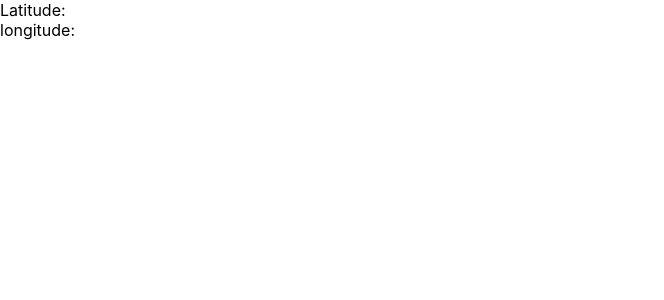
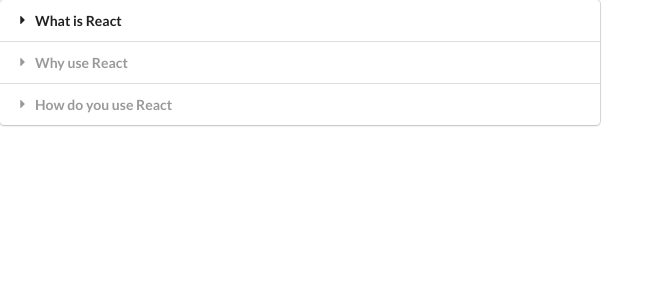
Before and after one commit to Denver44/Styled-Component-V5-tutorial, a React (Create React App) app: page / in a window 1280 px wide. Shown: the top 300 px of the page, without its empty margins (0-664 px from the left). Built offline with nearby package versions, Linux system fonts and the light colour scheme; no server answers.

Commit message:
Accordion project completed

```diff
--- a/public/index.html
+++ b/public/index.html
@@ -12,6 +12,10 @@
     <link rel="apple-touch-icon" href="%PUBLIC_URL%/logo192.png" />
 
     <link rel="manifest" href="%PUBLIC_URL%/manifest.json" />
+    <link
+      rel="stylesheet"
+      href="https://cdnjs.cloudflare.com/ajax/libs/semantic-ui/2.4.1/semantic.min.css"
+    />
 
     <title>React Tutorial</title>
   </head>
--- /dev/null
+++ b/src/Components/Tutorial/19Project/1Accordian/App.jsx
@@ -0,0 +1,27 @@
+import React from "react";
+import Accordion from "./components/Accordion";
+
+const items = [
+  {
+    title: "What is React",
+    desc: "React is a Front end Javascript Library",
+  },
+  {
+    title: "Why use React",
+    desc: "React is a most popular library in Engineers",
+  },
+  {
+    title: "How do you use React",
+    desc: "You use React by Creating components",
+  },
+];
+
+function App() {
+  return (
+    <div>
+      <Accordion items={items} />
+    </div>
+  );
+}
+
+export default App;
--- /dev/null
+++ b/src/Components/Tutorial/19Project/1Accordian/components/Accordion.jsx
@@ -0,0 +1,28 @@
+import React, { useState } from "react";
+
+function Accordion({ items }) {
+  const [activeIndex, setActiveIndex] = useState(null);
+
+  const onTitleClicked = (index) => {
+    setActiveIndex(index);
+  };
+
+  const renderedItems = items.map((item, index) => {
+    const active = index === activeIndex ? "active" : "";
+    return (
+      <React.Fragment key={item.title}>
+        <div
+          className={`title ${active}`}
+          onClick={() => onTitleClicked(index)}
+        >
+          <i className="dropdown icon" />
+          {item.title}
+        </div>
+        <div className={`content ${active}`}>{<p>{item.desc}</p>}</div>
+      </React.Fragment>
+    );
+  });
+  return <div className="ui styled accordion">{renderedItems}</div>;
+}
+
+export default Accordion;
--- a/src/index.js
+++ b/src/index.js
@@ -1,7 +1,7 @@
 import React from "react";
 import ReactDOM from "react-dom";
 import "./index.css";
-import App from "./Components/TUTORIAL/18ClassBasedComponent/App.jsx"
+import App from "./Components/TUTORIAL/19Project/1Accordian/App"
 
 ReactDOM.render(
   <React.StrictMode>
```
Also changed, not shown: 2 other files (tests, documents, lock files or other folders).
